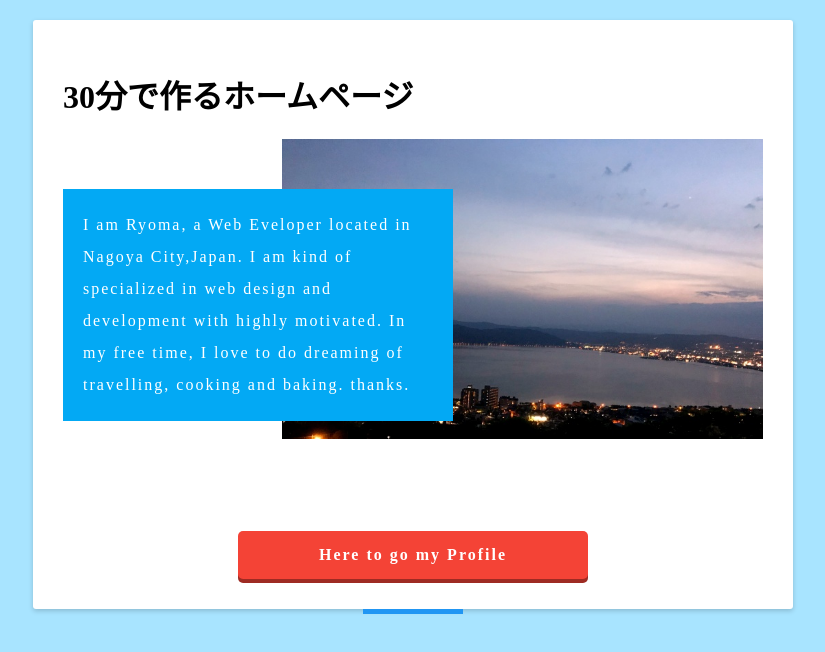
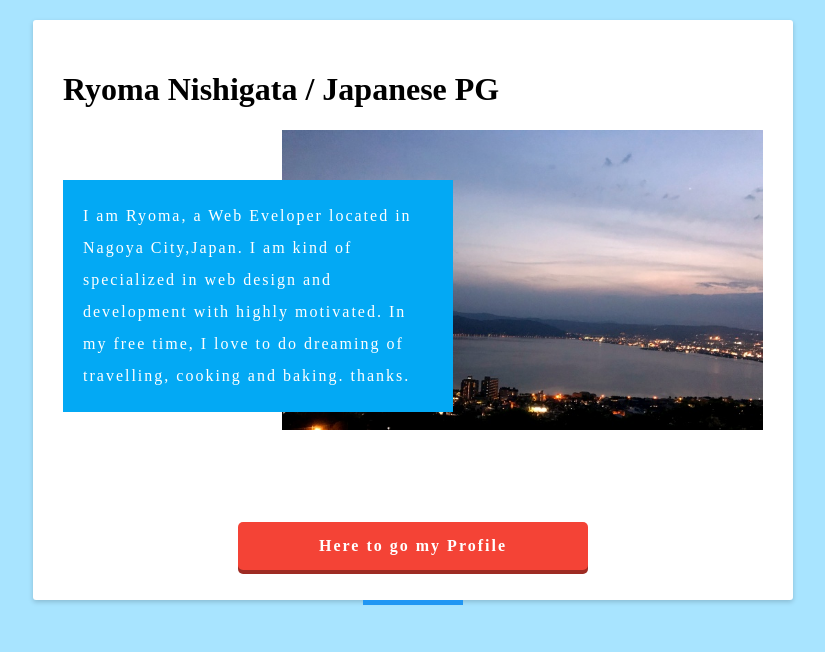
Before and after one commit to nisig30/nisig30.github.io, a plain HTML site: page index.html in a window 1280 px wide. Shown: the whole page, without its empty margins (227-1052 px from the left). Drawn offline with Linux system fonts and the light colour scheme.

Commit message:
Update index.html

```diff
--- a/index.html
+++ b/index.html
@@ -8,7 +8,7 @@
   <link rel="stylesheet" type="text/css" href="stylesheet.css">
 </head><!-- ここまでがうらの設定ですよという宣言 -->
 <body><!-- ここからページに表示される内容ですよという宣言 -->
-  <h1>30分で作るホームページ</h1>
+  <h1>Ryoma Nishigata / Japanese PG</h1>
 	<p>I am Ryoma, a Web Eveloper located in Nagoya City,Japan. I am kind of specialized in web design and development with highly motivated. In my free time, I love to do dreaming of travelling, cooking and baking. thanks.</p>
   <img src="test.jpg" alt=""><!-- 画像を表示 -->
 <a href="https://nisig30.github.io/nisig30.github.io-profile/">Here to go my Profile</a><!-- リンクを表示 -->
```
